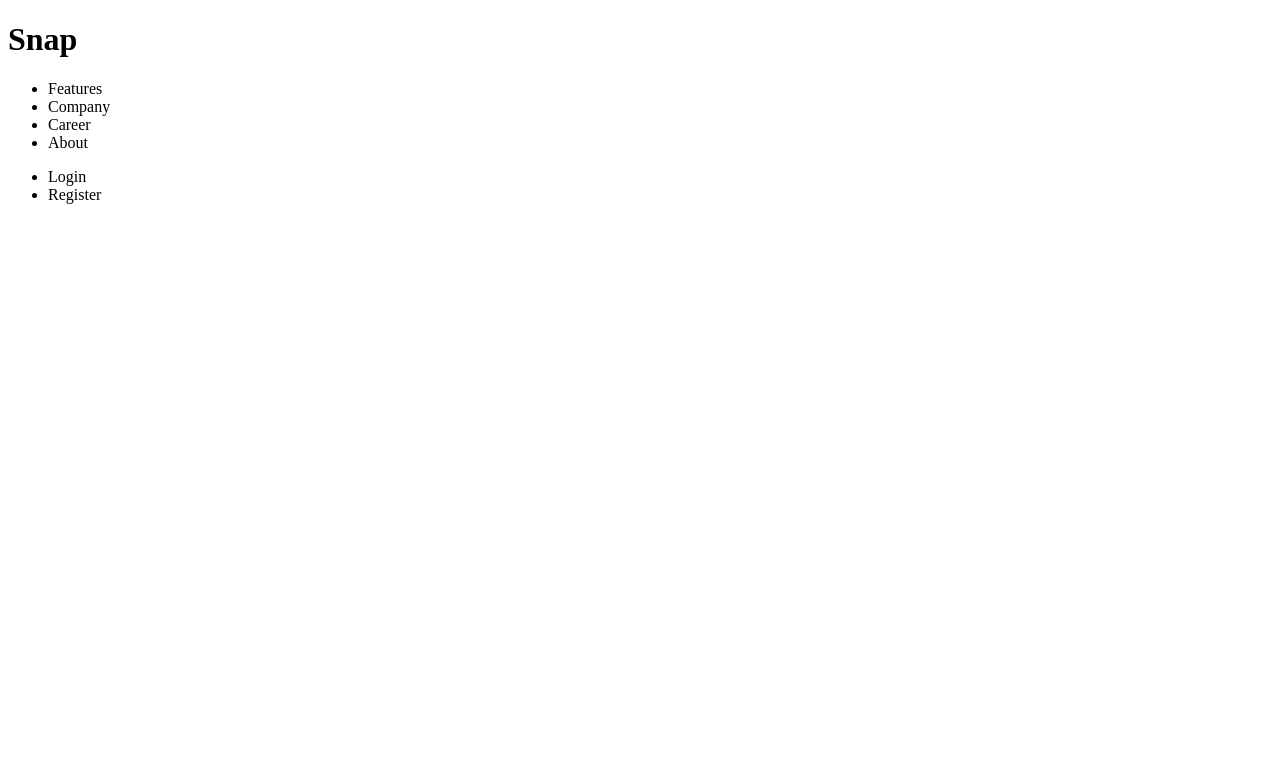
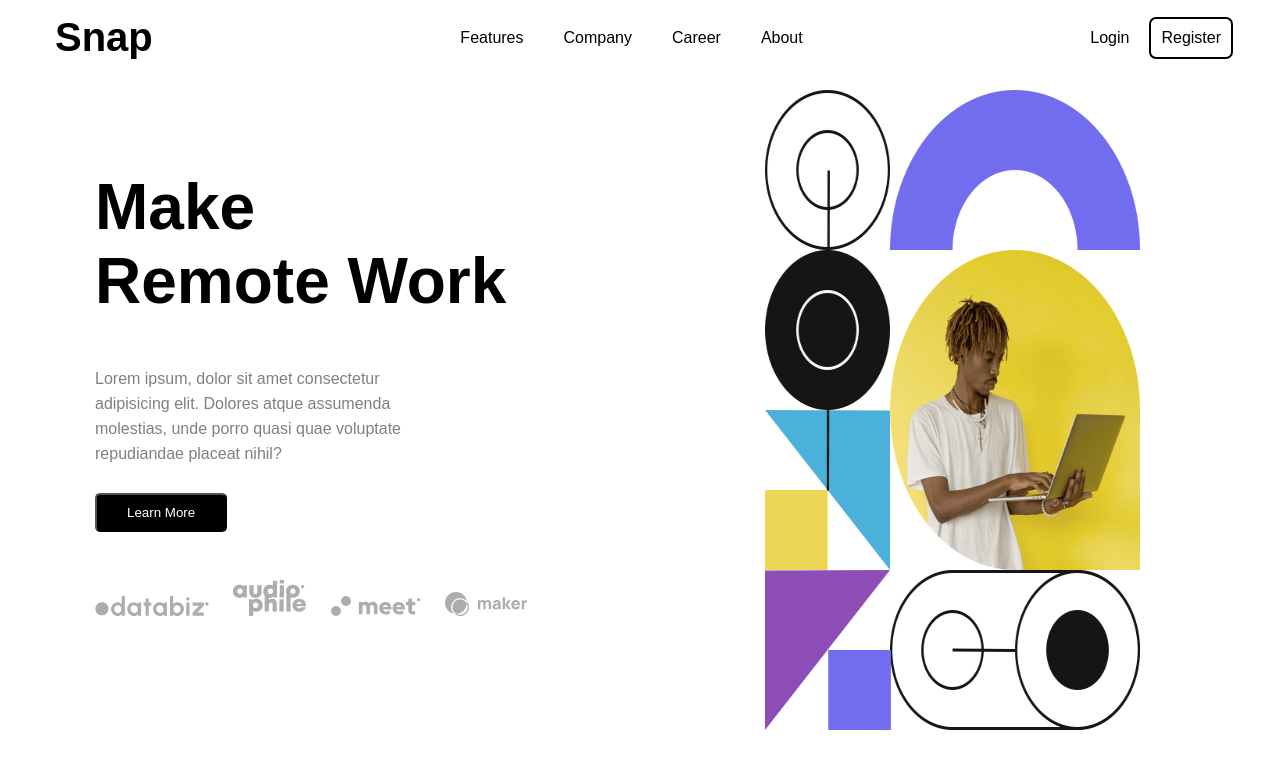
Before and after one commit to dicksonmayoyo/Attachment-Fullstack, a plain HTML site: page HTML&CSS/Day-2/remote-work page/index.html in a window 1280 px wide. Drawn offline with Linux system fonts and the light colour scheme.

Commit message:
remote job page

```diff
--- a/HTML&CSS/Day-2/remote-work page/index.html
+++ b/HTML&CSS/Day-2/remote-work page/index.html
@@ -22,9 +22,27 @@
         <div class="getIn">
             <ul>
                 <li>Login</li>
-                <li>Register</li>
+                <li class="register">Register</li>
             </ul>
         </div>
     </div>
+        <div class="burner">
+            <div class="left">
+<div class="firstSection">
+    <h1>Make <br/> Remote Work</h1>
+    <p>Lorem ipsum, dolor sit amet consectetur adipisicing elit. Dolores atque assumenda molestias, unde porro quasi quae voluptate repudiandae placeat nihil?</p>
+    <button>Learn More</button>
+</div>
+<div class="images">
+<img src="./images/client-databiz.svg" alt="">
+<img src="./images/client-audiophile.svg" alt="">
+<img src="./images/client-meet.svg" alt="">
+<img src="./images/client-maker.svg" alt="">
+</div>
+            </div>
+            <div class="right">
+                <img src="./images/image-hero-desktop.png" alt="">
+            </div>
+        </div>
 </body>
 </html>
--- a/HTML&CSS/Day-2/remote-work page/styles.css
+++ b/HTML&CSS/Day-2/remote-work page/styles.css
@@ -0,0 +1,109 @@
+
+* {
+    margin: 0;
+    padding: 0;
+    box-sizing: border-box;
+}
+
+body {
+    font-family: Arial, sans-serif;
+}
+.navbar{
+    display: flex;
+    justify-content: space-between;
+    align-items: center;
+    padding: 15px;
+}
+.logo{
+    padding-left: 2em;
+    font-weight: bolder;
+    font-size: 20px;
+}
+.navlinks ul{
+display: flex;
+align-items: center;
+}
+.navlinks ul li{
+    list-style-type: none;
+    margin-left: 40px;
+}
+.getIn{
+    padding-right: 2em;
+}
+.getIn ul{
+    display: flex;
+    align-items: center;
+    list-style-type: none;
+}
+.getIn ul li{
+    margin-left: 20px;
+}
+
+.getIn .register{
+    padding: 10px;
+    border: 2px black solid;
+    border-radius: 7px;
+}
+.dropdown-menu {
+    display: none;
+    position: absolute;
+    top: 100%;
+    left: 0;
+    background-color: white;
+    box-shadow: 0px 4px 6px rgba(0, 0, 0, 0.1);
+    border-radius: 5px;
+    list-style: none;
+    min-width: 120px;
+}
+
+.dropdown-menu li {
+    padding: 10px;
+    white-space: nowrap;
+}
+
+.dropdown:hover .dropdown-menu {
+    display: block;
+}
+
+.burner{
+    display: flex;
+    padding: 15px;
+    justify-content: space-between;
+}
+.left{
+    max-width: 50%;
+    padding: 5em;
+}
+.left .firstSection h1{
+    font-size: 4em;
+}
+.left .firstSection p{
+    color: gray;
+    margin-top: 3em;
+    line-height: 25px;
+    max-width: 75%;
+}
+.left .firstSection button{
+    color: white;
+    background-color: black;
+    padding-top: 10px;
+    padding-bottom: 10px;
+    padding-left: 30px;
+    padding-right: 30px;
+    margin-top: 2em;
+    border-radius: 5px;
+}
+.left .images{
+    margin-top: 3em;
+}
+.left .images img{
+   margin-right: 20px;
+}
+.right{
+    width: 50%;
+    text-align: center;
+}
+.right img{
+height: 80vh;
+width: 60%;
+}
```
Also changed, not shown: JavaScript/Strings/index.js (added, +154 -0 lines), HTML&CSS/Day-2/remote-work page/images/client-audiophile.svg (added), HTML&CSS/Day-2/remote-work page/images/client-databiz.svg (added), HTML&CSS/Day-2/remote-work page/images/client-maker.svg (added), HTML&CSS/Day-2/remote-work page/images/client-meet.svg (added), HTML&CSS/Day-2/remote-work page/images/image-hero-desktop.png (added).
